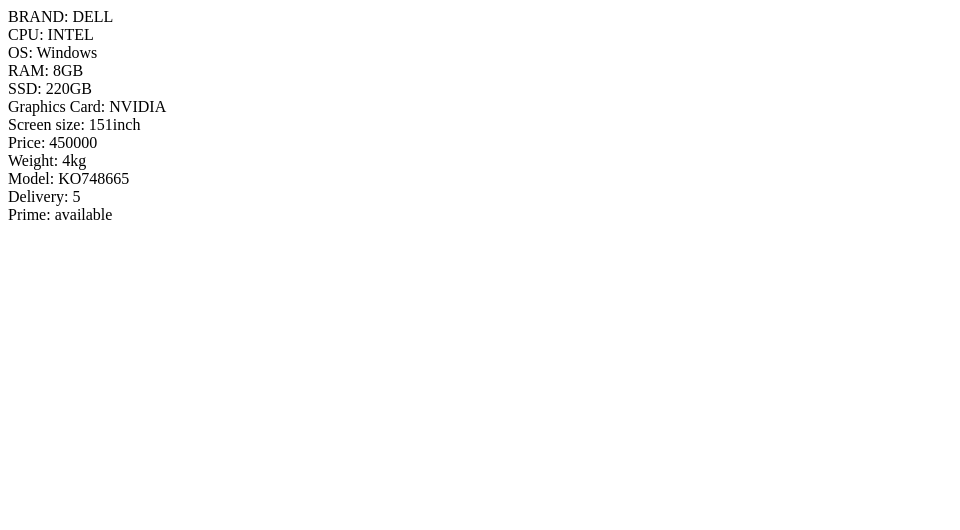
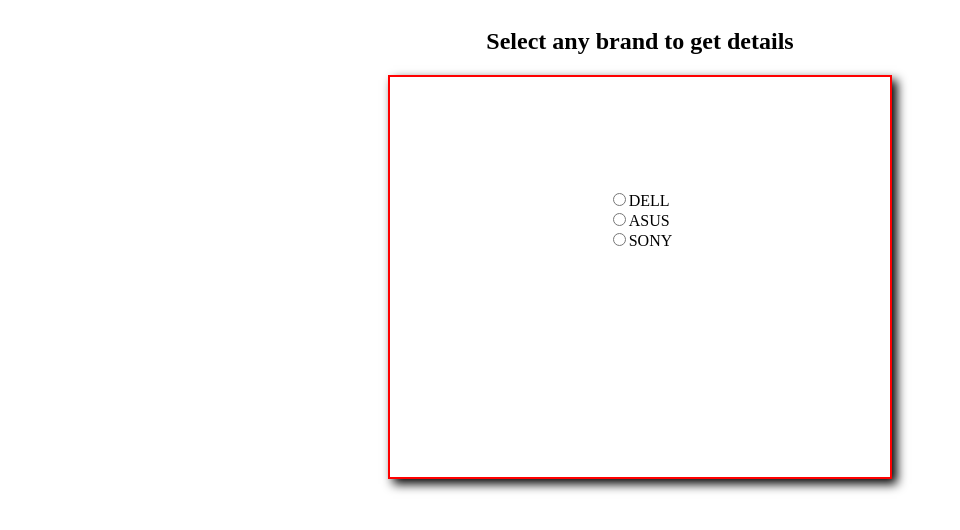
Before and after one commit to vijaydev133/day30-objects, a plain HTML site: page index.html in a window 1280 px wide. Shown: the whole page, without its empty margins (0-960 px from the left). Drawn offline with Linux system fonts and the light colour scheme.

Commit message:
Adding code.

```diff
--- a/index.html
+++ b/index.html
@@ -1,74 +1,19 @@
 <!DOCTYPE html>
 <html lang="en">
-<head>
-    <meta charset="UTF-8">
-    <meta http-equiv="X-UA-Compatible" content="IE=edge">
-    <meta name="viewport" content="width=device-width, initial-scale=1.0">
+  <head>
+    <meta charset="UTF-8" />
+    <meta http-equiv="X-UA-Compatible" content="IE=edge" />
+    <meta name="viewport" content="width=device-width, initial-scale=1.0" />
     <title>Document</title>
-</head>
-<body>
-    <div class="class-cont">
-        <div>
-            <span class="brand-id">
-                BRAND: <span class="brand-name">DELL</span>
-            </span>
-        </div>
-        <div>
-            <span class="cpu-id">
-                CPU: <span class="cpu-name">INTEL</span>
-            </span>
-        </div>
-        <div>
-            <span class="os-id">
-                OS: <span class="os-name">Windows</span>
-            </span>
-        </div>
-        <div>
-            <span class="ram-id">
-                RAM: <span class="ram-number">8</span><span>GB</span>
-            </span>
-        </div>
-        <div>
-            <span class="ssd-id">
-                SSD: <span class="ssd-number">220</span><span>GB</span>
-            </span>
-        </div>
-        <div>
-            <span class="graphics-id">
-                Graphics Card: <span class="graphics-name">NVIDIA</span>
-            </span>
-        </div>
-        <div>
-            <span class="scr-sz-id">
-                Screen size: <span class="scr-sz-number">151</span><span class="scr-sz-unit">inch</span>
-            </span>
-        </div>
-        <div>
-            <span class="price-id">
-                Price: <span class="price-number">450000</span>
-            </span>
-        </div>
-        <div>
-            <span class="weight-id">
-                Weight: <span class="weight-number">4</span><span class="weight-unit">kg</span>
-            </span>
-        </div>
-        <div>
-            <span class="model-id">
-                Model: <span class="model-name">KO748665</span>
-            </span>
-        </div>
-        <div>
-            <span class="delivery-id">
-                Delivery: <span class="delivery-days">5</span>
-            </span>
-        </div>
-        <div>
-            <span class="prime-id">
-                Prime: <span class="prime-availability">available</span>
-            </span>
-        </div>
+    <link rel="stylesheet" href="style.css">
+  </head>
+  <body>
+    <h2>Select any brand to get details</h2>
+    <div class="main-container">
+
+      <div class="class-cont"></div>
+      <div class="container"></div>
     </div>
     <script src="main.js"></script>
-</body>
+  </body>
 </html>
--- a/main.js
+++ b/main.js
@@ -1,274 +1,383 @@
 let products = [
   {
-        brand: "Dell",
+    brand: "DELL",
     cpu: {
       brand: "INTEL",
       name: "i5",
-            generation: 10
+      generation: 10,
     },
     os: "Windows",
     ram: 8,
     ssd: {
       size: 220,
-            unit: "GB"
+      unit: "GB",
     },
     gpu: "NVIDIA",
     screenSize: {
       size: 15,
-            unit: "inch"
+      unit: "inch",
     },
     price: 450000,
     weight: {
       weight: 4,
-            unit: "kg"
+      unit: "kg",
     },
     model: "KO",
     deliveryDate: 5,
-        isPrimeEligible: true
+    isPrimeEligible: true,
   },
   {
     brand: "ASUS",
     cpu: {
       brand: "INTEL",
-            name: "i5",
-            generation: 10
+      name: "i7",
+      generation: 10,
     },
     os: "Windows",
+    ram: 4,
+    ssd: {
+      size: 520,
+      unit: "GB",
+    },
+    gpu: "GTX",
+    screenSize: {
+      size: 18,
+      unit: "inch",
+    },
+    price: 650000,
+    weight: {
+      weight: 5,
+      unit: "kg",
+    },
+    model: "LM",
+    deliveryDate: 5,
+    isPrimeEligible: true,
+  },
+  {
+    brand: "SONY",
+    cpu: {
+      brand: "INTEL",
+      name: "i6",
+      generation: 9,
+    },
+    os: "Mac",
     ram: 8,
     ssd: {
-            size: 220,
-            unit: "GB"
+      size: 760,
+      unit: "GB",
     },
     gpu: "NVIDIA",
     screenSize: {
-            size: 15,
-            unit: "inch"
+      size: 18,
+      unit: "inch",
     },
-        price: 450000,
+    price: 720000,
     weight: {
-            weight: 4,
-            unit: "kg"
+      weight: 6,
+      unit: "kg",
     },
-        model: "KO",
+    model: "PE",
     deliveryDate: 5,
-        isPrimeEligible: true
+    isPrimeEligible: true,
   },
-    {
-        brand: "Dell",
-        cpu: {
-            brand: "INTEL",
-            name: "i5",
-            generation: 10
-        },
-        os: "Windows",
-        ram: 8,
-        ssd: {
-            size: 220,
-            unit: "GB"
-        },
-        gpu: "NVIDIA",
-        screenSize: {
-            size: 15,
-            unit: "inch"
-        },
-        price: 450000,
-        weight: {
-            weight: 4,
-            unit: "kg"
-        },
-        model: "KO",
-        deliveryDate: 5,
-        isPrimeEligible: true
-    }
-]
-// let mainWrapper = document.getElementsByClassName("class-cont");
+];
 
 
-function createWrapper(primaryClassName,primaryText,secondaryElementsArray){
-    let primaryElement = document.createElement("span")
-primaryElement.textContent = primaryText
-primaryElement.className = primaryClassName
+let cont = document.querySelector(".class-cont");
+let container = document.querySelector(".container");
 
-secondaryElementsArray.forEach(secondaryElementdata=>{
-    let secondaryElement = document.createElement("span")
-secondaryElement.textContent = secondaryElementdata.textContent
-secondaryElement.className = secondaryElementdata.className
-primaryElement.append(secondaryElement);
-})
+let div1 = document.createElement("div");
+let lbl1 = document.createElement("label");
+
+lbl1.textContent = "DELL";
+lbl1.htmlFor = "bn";
+
+let radio1 = document.createElement("input");
+radio1.type = "radio";
+radio1.className = "radio";
+radio1.name = "name";
+radio1.value = "DELL";
+radio1.id = "bn1";
+
+div1.append(radio1);
+div1.append(lbl1);
 
 
 
+let div2 = document.createElement("div");
+let lbl2 = document.createElement("label");
 
+lbl2.textContent = "ASUS";
+lbl2.htmlFor = "bn2";
 
-let eleWrapper = document.createElement("div")
-eleWrapper.append(primaryElement);
+let radio2 = document.createElement("input");
+radio2.type = "radio";
+radio2.className = "radio";
+radio2.name = "name";
+radio2.value = "ASUS";
+radio2.id = "bn2";
 
-return eleWrapper
-}
+div2.append(radio2);
+div2.append(lbl2);
 
 
 
-products.forEach(e=>{
+let div3 = document.createElement("div");
+let lbl3 = document.createElement("label");
 
+lbl3.textContent = "SONY";
+lbl3.htmlFor = "bn3";
+
+let radio3 = document.createElement("input");
+radio3.type = "radio";
+radio3.className = "radio";
+radio3.name = "name";
+radio3.value = "SONY";
+radio3.id = "bn3";
+
+div3.append(radio3);
+div3.append(lbl3);
+
+cont.appendChild(div1);
+cont.appendChild(div2);
+cont.appendChild(div3);
+
+
+
+function createWrapper(primaryClassName, primaryText, secondaryElementsArray) {
+  let primaryElement = document.createElement("span");
+  primaryElement.textContent = primaryText;
+  primaryElement.className = primaryClassName;
+
+  secondaryElementsArray.forEach((secondaryElementdata) => {
+    let secondaryElement = document.createElement("span");
+    secondaryElement.textContent = secondaryElementdata.textContent;
+    secondaryElement.className = secondaryElementdata.className;
+    primaryElement.append(secondaryElement);
+  });
+
+  let eleWrapper = document.createElement("div");
+  eleWrapper.append(primaryElement);
+
+  return eleWrapper;
+}
+
+products.forEach((e) => {
   let secondaryBrandElementsArray = [
     {
-            "className" : "brandName",
-            "textContent" : e.brand
-        }
-    ]
+      className: "brandName",
+      textContent: e.brand,
+    },
+  ];
 
-    let brandWrapper = createWrapper("brand-id","Brand: ",secondaryBrandElementsArray)
+  let brandWrapper = createWrapper(
+    "brand-id",
+    "Brand: ",
+    secondaryBrandElementsArray
+  );
 
   // console.log(brandWrapper);
 
   let secondaryCpuElementsArray = [
     {
-            "className" : "cpuName",
-            "textContent" : e.cpu.brand
-        }
-    ]
+      className: "cpuName",
+      textContent: e.cpu.brand,
+    },
+  ];
 
-    let cpuWrapper = createWrapper("cpu-id","CPU: ",secondaryCpuElementsArray)
+  let cpuWrapper = createWrapper("cpu-id", "CPU: ", secondaryCpuElementsArray);
 
   // console.log(cpuWrapper);
 
   let secondaryOsElementsArray = [
     {
-            "className" : "osName",
-            "textContent" : e.os
-        }
-    ]
+      className: "osName",
+      textContent: e.os,
+    },
+  ];
 
-    let osWrapper = createWrapper("os-id","OS: ",secondaryOsElementsArray)
+  let osWrapper = createWrapper("os-id", "OS: ", secondaryOsElementsArray);
 
   // console.log(osWrapper);
 
   let secondaryRamElementsArray = [
     {
-            "className" : "ramName",
-            "textContent" : e.ram
-        }
-    ]
+      className: "ramName",
+      textContent: e.ram,
+    },
+  ];
 
-    let ramWrapper = createWrapper("ram-id","RAM: ",secondaryRamElementsArray)
+  let ramWrapper = createWrapper("ram-id", "RAM: ", secondaryRamElementsArray);
 
   // console.log(ramWrapper);
 
   let secondarySsdElementsArray = [
     {
-            "className" : "ssdName",
-            "textContent" : e.ssd.size
+      className: "ssdName",
+      textContent: e.ssd.size,
     },
     {
-            "className" : "ssdUnit",
-            "textContent" : e.ssd.unit
-        }
-    ]
+      className: "ssdUnit",
+      textContent: e.ssd.unit,
+    },
+  ];
 
-    let ssdWrapper = createWrapper("ssd-id","SSD: ",secondarySsdElementsArray)
+  let ssdWrapper = createWrapper("ssd-id", "SSD: ", secondarySsdElementsArray);
 
   // console.log(ssdWrapper);
 
   let secondaryGElementsArray = [
     {
-            "className" : "graphicsName",
-            "textContent" : e.gpu
-        }
-    ]
+      className: "graphicsName",
+      textContent: e.gpu,
+    },
+  ];
 
-    let gWrapper = createWrapper("graphics-id","Graphics: ",secondaryGElementsArray)
+  let gWrapper = createWrapper(
+    "graphics-id",
+    "Graphics: ",
+    secondaryGElementsArray
+  );
 
   // console.log(gWrapper);
 
   let secondaryScrszElementsArray = [
     {
-            "className" : "scr-szName",
-            "textContent" : e.screenSize.size
+      className: "scr-szName",
+      textContent: e.screenSize.size,
     },
     {
-            "className" : "scr-sz",
-            "textContent" : e.screenSize.unit
-        }
-    ]
+      className: "scr-sz",
+      textContent: e.screenSize.unit,
+    },
+  ];
 
-    let scrszWrapper = createWrapper("scrsz-id","Screen Size: ",secondaryScrszElementsArray)
+  let scrszWrapper = createWrapper(
+    "scrsz-id",
+    "Screen Size: ",
+    secondaryScrszElementsArray
+  );
 
   // console.log(scrszWrapper);
 
   let secondaryPriceElementsArray = [
     {
-            "className" : "scr-szName",
-            "textContent" : e.price
+      className: "scr-szName",
+      textContent: e.price,
     },
-    ]
+  ];
 
-    let priceWrapper = createWrapper("price-id","Price: ",secondaryPriceElementsArray)
+  let priceWrapper = createWrapper(
+    "price-id",
+    "Price: ",
+    secondaryPriceElementsArray
+  );
 
   // console.log(priceWrapper);
 
-
   let secondaryweightElementsArray = [
     {
-            "className" : "weightNumber",
-            "textContent" : e.weight.weight
+      className: "weightNumber",
+      textContent: e.weight.weight,
     },
     {
-            "className" : "weightUnit",
-            "textContent" : e.weight.unit
-        }
-    ]
+      className: "weightUnit",
+      textContent: e.weight.unit,
+    },
+  ];
 
-    let weightWrapper = createWrapper("weight-id","Weight: ",secondaryweightElementsArray)
+  let weightWrapper = createWrapper(
+    "weight-id",
+    "Weight: ",
+    secondaryweightElementsArray
+  );
 
   // console.log(weightWrapper);
 
   let secondarymodelElementsArray = [
     {
-            "className" : "modelName",
-            "textContent" : e.model
-        }
-    ]
+      className: "modelName",
+      textContent: e.model,
+    },
+  ];
 
-    let modelWrapper = createWrapper("model-id","Model: ",secondarymodelElementsArray)
+  let modelWrapper = createWrapper(
+    "model-id",
+    "Model: ",
+    secondarymodelElementsArray
+  );
 
   // console.log(modelWrapper);
 
   let secondarydeliveryElementsArray = [
     {
-            "className" : "deliveryDate",
-            "textContent" : e.deliveryDate
-        }
-    ]
+      className: "deliveryDate",
+      textContent: e.deliveryDate,
+    },
+  ];
 
-    let deliveryWrapper = createWrapper("deliveryDate-id","Delivery Date: ",secondarydeliveryElementsArray)
+  let deliveryWrapper = createWrapper(
+    "deliveryDate-id",
+    "Delivery Date: ",
+    secondarydeliveryElementsArray
+  );
 
   // console.log(deliveryWrapper);
 
   let secondaryPrimeElementsArray = [
     {
-            "className" : "primeName",
-            "textContent" : e.isPrimeEligible
-        }
-    ]
+      className: "primeName",
+      textContent: e.isPrimeEligible,
+    },
+  ];
 
-    let primeWrapper = createWrapper("prime-id","Prime: ",secondaryPrimeElementsArray)
+  let primeWrapper = createWrapper(
+    "prime-id",
+    "Prime: ",
+    secondaryPrimeElementsArray
+  );
 
   // console.log(primeWrapper);
-    console.log("-----------------------------------------------------------------");
-    let inWrapper = document.createElement("div")
-    inWrapper.append(brandWrapper)
-    inWrapper.append(cpuWrapper)
-    inWrapper.append(osWrapper)
-    inWrapper.append(ramWrapper)
-    inWrapper.append(ssdWrapper)
-    inWrapper.append(gWrapper)
-    inWrapper.append(scrszWrapper)
-    inWrapper.append(priceWrapper)
-    inWrapper.append(weightWrapper)
-    inWrapper.append(modelWrapper)
-    inWrapper.append(deliveryWrapper)
-    inWrapper.append(primeWrapper)
+//   console.log(
+//     "-----------------------------------------------------------------"
+//   );
+  let inWrapper = document.createElement("div");
+  inWrapper.className = "in-Wrap"
+  inWrapper.append(brandWrapper);
+  inWrapper.append(cpuWrapper);
+  inWrapper.append(osWrapper);
+  inWrapper.append(ramWrapper);
+  inWrapper.append(ssdWrapper);
+  inWrapper.append(gWrapper);
+  inWrapper.append(scrszWrapper);
+  inWrapper.append(priceWrapper);
+  inWrapper.append(weightWrapper);
+  inWrapper.append(modelWrapper);
+  inWrapper.append(deliveryWrapper);
+  inWrapper.append(primeWrapper);
+//   console.log(
+//     "-----------------------------------------------------------------"
+//   );
+//   console.log(inWrapper);
+//   console.log(
+//     "-----------------------------------------------------------------"
+//   );
+
+
+
+  let radios = document.querySelectorAll(".radio")
+
+radios.forEach((radio)=>{
+    radio.addEventListener("click",function(){
+
+            if(e.brand == radio.value){
                 console.log(inWrapper);
-    console.log("-----------------------------------------------------------------");
+
+                container.innerHTML = inWrapper.outerHTML
+
+            }
 
     })
+
+})
+});
--- /dev/null
+++ b/style.css
@@ -0,0 +1,47 @@
+body{
+    display: flex;
+    flex-direction: column;
+    align-items: center;
+}
+
+
+
+
+.main-container{
+    border: 2px solid red;
+    width: 500px;
+    height: 400px;
+    display: flex;
+    flex-direction: column;
+    justify-content:space-evenly;
+    align-items: center;
+    box-shadow: 5px 5px 10px;
+}
+
+.brand-id,
+.cpu-id,
+.os-id,
+.ram-id,
+.ssd-id,
+.graphics-id,
+.scrsz-id,
+.price-id,
+.weight-id,
+.model-id,
+.deliveryDate-id,
+.prime-id{
+    border: 2px solid red;
+    margin: 0 10px;
+    margin-bottom: 20px;
+    padding: 5px;
+    border-radius: 5px;
+    box-shadow: 2px 2px 5px;
+}
+
+.in-Wrap{
+    display: flex;
+    max-width: 450px;
+    height: 190px;
+    flex-wrap: wrap;
+    justify-content: center;
+}
```
Lines whose indentation alone changed are shown as unchanged.
